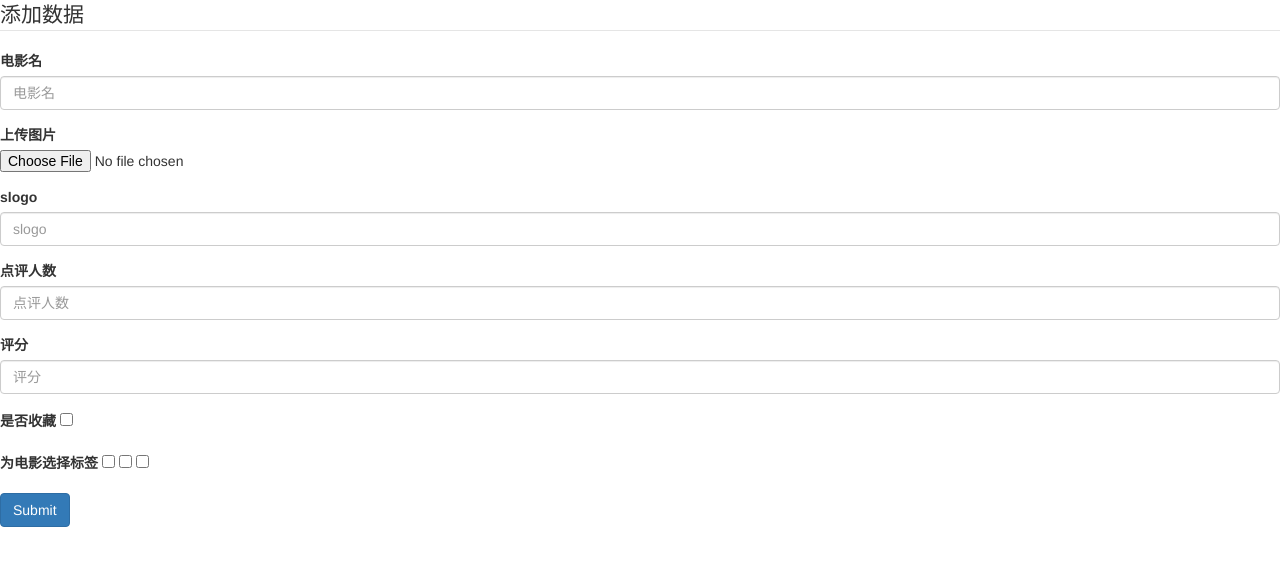
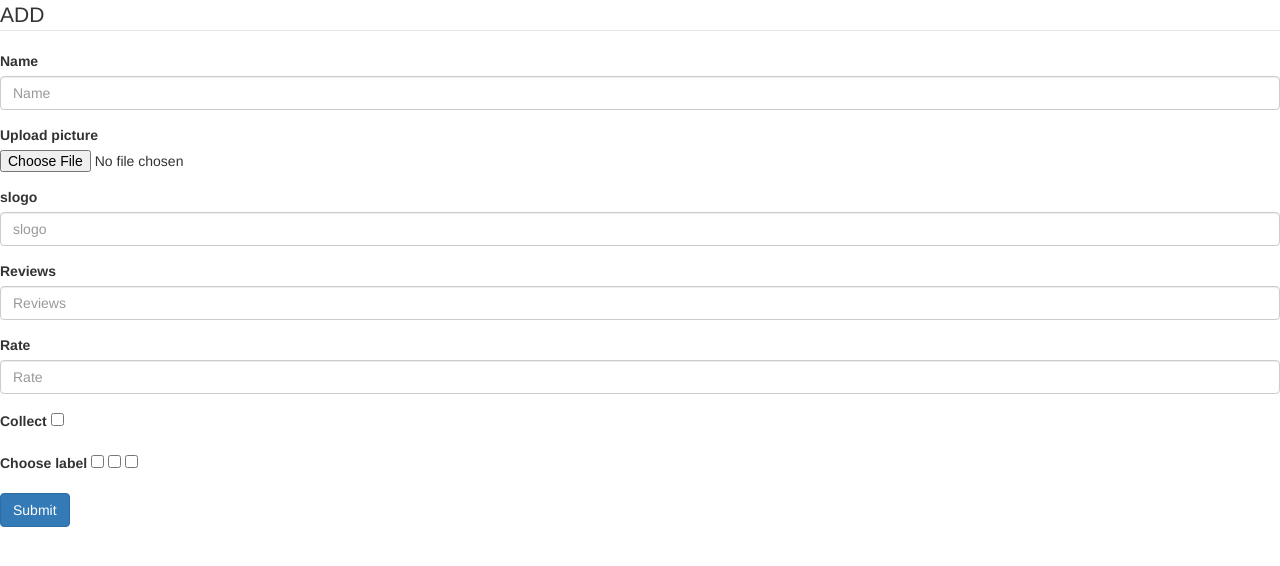
Before and after one commit to BrandonQ-QYC/project_mongo, a website: page html/add.html in a window 1280 px wide. Drawn offline with nearby package versions, Linux system fonts and the light colour scheme.

Commit message:
Update add.html

```diff
--- a/html/add.html
+++ b/html/add.html
@@ -12,13 +12,13 @@
 <body>
 
     <form action="http://localhost:8080/doAdd" method="post" role="form" enctype="multipart/form-data">
-        <legend>添加数据</legend>
+        <legend>ADD</legend>
         <div class="form-group">
-            <label for="">电影名</label>
-            <input type="text" name="title" class="form-control" id="" placeholder="电影名">
+            <label for="">Name</label>
+            <input type="text" name="title" class="form-control" id="" placeholder="Name">
         </div>
         <div class="form-group">
-            <label for="">上传图片</label>
+            <label for="">Upload picture</label>
             <input type="file" name="file">
         </div>
         <div class="form-group">
@@ -26,19 +26,19 @@
             <input type="text" name="slogo" class="form-control" id="" placeholder="slogo">
         </div>
         <div class="form-group">
-            <label for="">点评人数</label>
-            <input type="text" name="evaluate" class="form-control" id="" placeholder="点评人数">
+            <label for="">Reviews</label>
+            <input type="text" name="evaluate" class="form-control" id="" placeholder="Reviews">
         </div>
         <div class="form-group">
-            <label for="">评分</label>
-            <input type="text" name="rating" class="form-control" id="" placeholder="评分">
+            <label for="">Rate</label>
+            <input type="text" name="rating" class="form-control" id="" placeholder="Rate">
         </div>
         <div class="form-group">
-            <label for="">是否收藏</label>
+            <label for="">Collect</label>
             <input type="checkbox" name="friend">
         </div>
         <div class="form-group">
-            <label for="">为电影选择标签</label>
+            <label for="">Choose label</label>
             <input type="checkbox" name="label" value="美国">
             <input type="checkbox" name="label" value="奇幻">
             <input type="checkbox" name="label" value="灾难">
```
